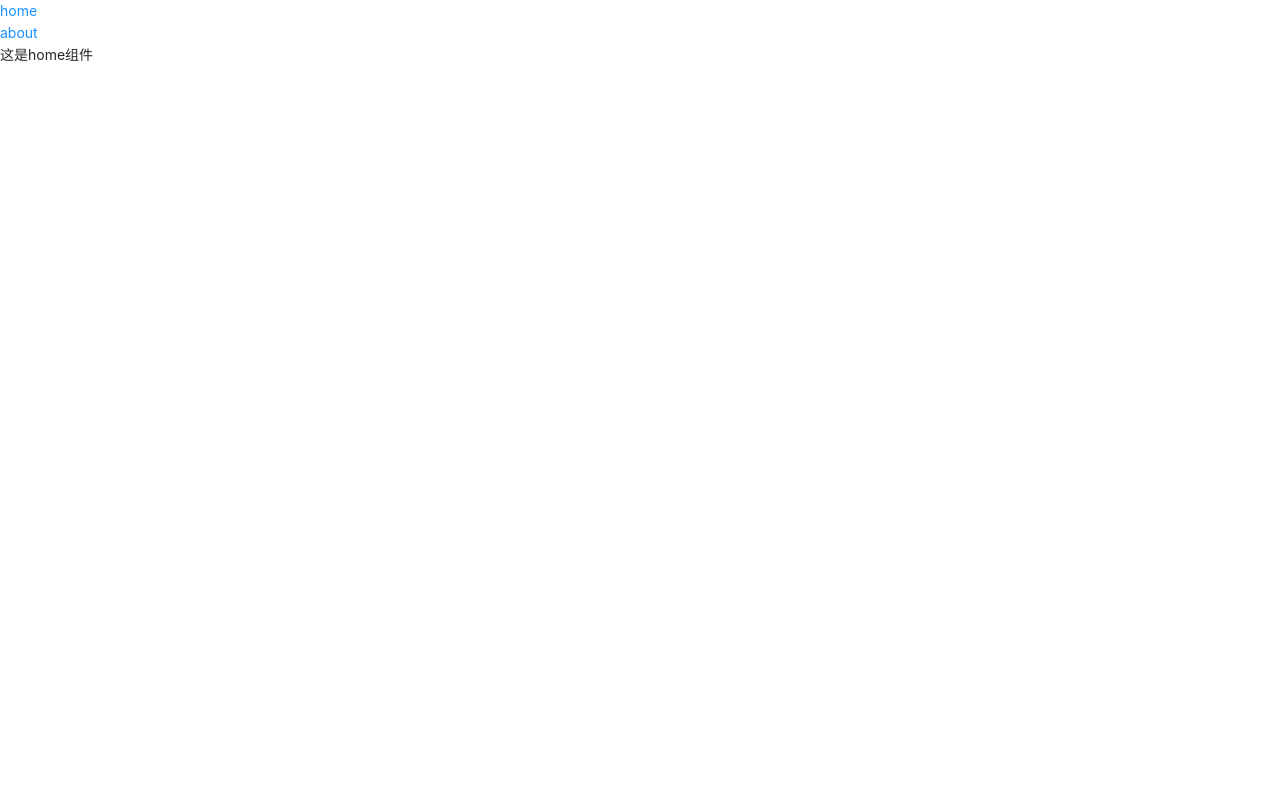
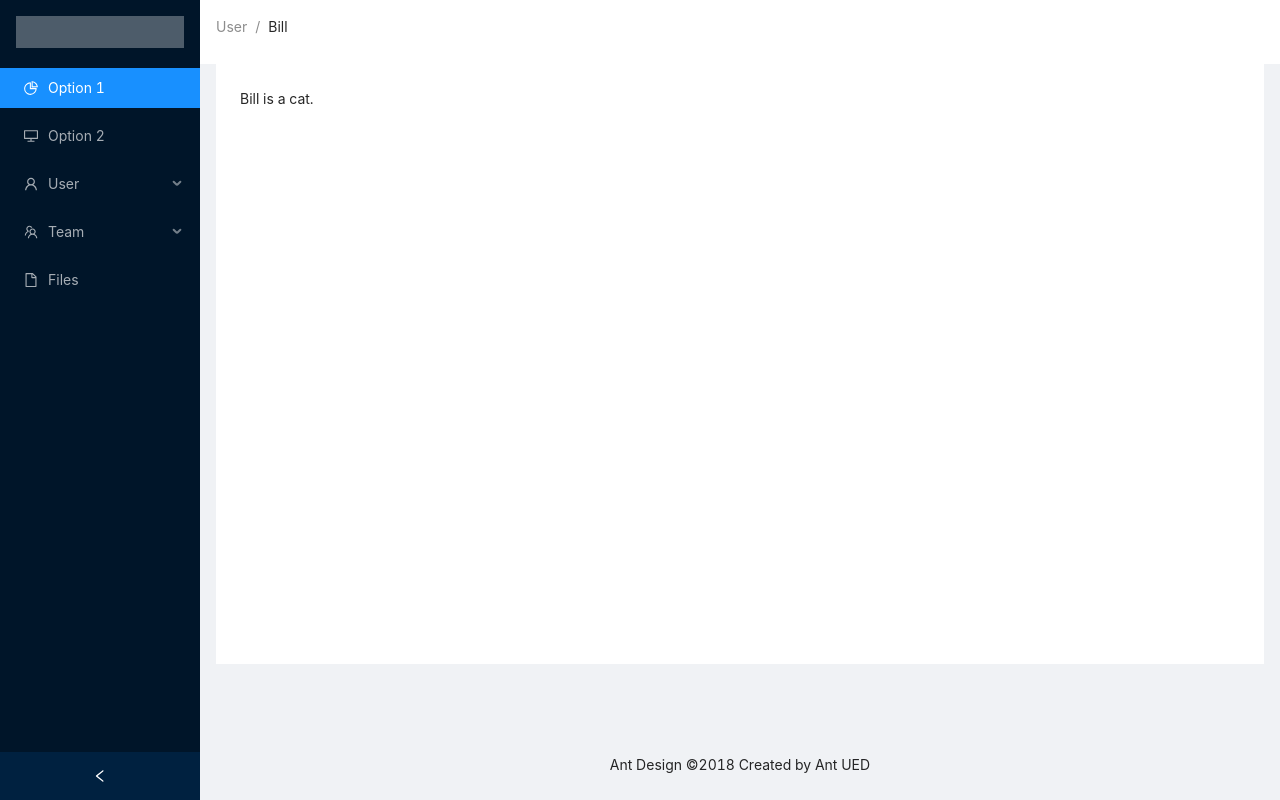
Before and after one commit to yaodada123/React-admin-typesrcipt, a React (Vite) app: page /home in a window 1280 px wide. Built offline with nearby package versions, Linux system fonts and the light colour scheme.

Commit message:
首页基本布局完成

```diff
--- a/src/App.tsx
+++ b/src/App.tsx
@@ -6,14 +6,12 @@ import routes from './router';
 
 
 
+
 function App() {
-  const [count, setCount] = useState(0)
-  const outlet = useRoutes(routes)
+  const [count, setCount] = useState(0);
+  const outlet = useRoutes(routes);
   return (
     <div className="App">
-      <Link to="/home" >home</Link>
-      <br />
-      <Link to="/about" >about</Link>
       {outlet}
     </div>
   )
--- a/src/assets/styles/global.scss
+++ b/src/assets/styles/global.scss
@@ -1,4 +1,5 @@
 $color: #ffffff;
+
 body {
     background-color: $color;
     // 禁用文字选中
@@ -9,3 +10,15 @@ img {
     // 禁用拖动图片
     -webkit-user-drag: none;
 }
+
+
+// home组件样式
+.logo {
+    height: 32px;
+    margin: 16px;
+    background: rgba(255, 255, 255, 0.3);
+}
+
+.site-layout .site-layout-background {
+    background: #fff;
+}
--- a/src/router/index.tsx
+++ b/src/router/index.tsx
@@ -1,22 +1,22 @@
 import { lazy } from "react";
 import { Navigate } from "react-router-dom";
 import Home from "src/views/Home/Home";
-
-const About = lazy(() => import("src/views/About/About"))
+const About = lazy(() => import("../views/About/About"))
 
 const routes = [
     {
-        path: "/",
-        element: <Navigate to="/home" ></Navigate>
+        path: '/',
+        element: <Navigate to='/home'/>
     },
     {
-        path: "/home",
-        element: <Home />
+        path: '/home',
+        element: <Home></Home>
     },
     {
-        path: "/about",
+        path: '/about',
         element: <About />
     },
 ]
 
+
 export default routes;
--- a/src/views/About/About.tsx
+++ b/src/views/About/About.tsx
@@ -1,5 +1,3 @@
-
-
 const About = () => (
     <div>
         这是about组件
--- a/src/views/Home/Home.tsx
+++ b/src/views/Home/Home.tsx
@@ -1,7 +1,76 @@
-const Home = () => (
-    <div>
-        这是home组件
-    </div>
-)
+import {
+    DesktopOutlined,
+    FileOutlined,
+    PieChartOutlined,
+    TeamOutlined,
+    UserOutlined,
+} from '@ant-design/icons';
+import type { MenuProps } from 'antd';
+import { Breadcrumb, Layout, Menu } from 'antd';
+import React, { useState } from 'react';
+const { Header, Content, Footer, Sider } = Layout;
+type MenuItem = Required<MenuProps>['items'][number];
+
+function getItem(
+    label: React.ReactNode,
+    key: React.Key,
+    icon?: React.ReactNode,
+    children?: MenuItem[],
+): MenuItem {
+    return {
+        key,
+        icon,
+        children,
+        label,
+    } as MenuItem;
+}
+
+const items: MenuItem[] = [
+    getItem('Option 1', '1', <PieChartOutlined />),
+    getItem('Option 2', '2', <DesktopOutlined />),
+    getItem('User', 'sub1', <UserOutlined />, [
+        getItem('Tom', '3'),
+        getItem('Bill', '4'),
+        getItem('Alex', '5'),
+    ]),
+    getItem('Team', 'sub2', <TeamOutlined />, [getItem('Team 1', '6'), getItem('Team 2', '8')]),
+    getItem('Files', '9', <FileOutlined />),
+];
+const Home = () => {
+    const [collapsed, setCollapsed] = useState(false);
+    return (
+        <div>
+            <Layout style={{ minHeight: '100vh' }}>
+                {/* 侧边栏 */}
+                <Sider collapsible collapsed={collapsed} onCollapse={value => setCollapsed(value)}>
+                    <div className="logo" />
+                    <Menu theme="dark" defaultSelectedKeys={['1']} mode="inline" items={items} />
+                </Sider>
+                {/* 右侧区域 */}
+                <Layout className="site-layout">
+                    {/* 头部 */}
+                    <Header className="site-layout-background" style={{ paddingLeft: "16px" }} >
+                        <Breadcrumb style={{ margin: '16px 0' }}>
+                            <Breadcrumb.Item>User</Breadcrumb.Item>
+                            <Breadcrumb.Item>Bill</Breadcrumb.Item>
+                        </Breadcrumb>
+                    </Header>
+                    {/* 主内容区域 */}
+                    <Content style={{ margin: '0 16px' }}>
+
+                        <div className="site-layout-background" style={{ padding: 24, minHeight: 600 }}>
+                            Bill is a cat.
+                        </div>
+                    </Content>
+                    {/* 页尾内容 */}
+                    <Footer style={{ textAlign: 'center' }}>Ant Design ©2018 Created by Ant UED</Footer>
+                </Layout>
+
+            </Layout>
+        </div>
+    )
+}
+
+
 
 export default Home;
```
